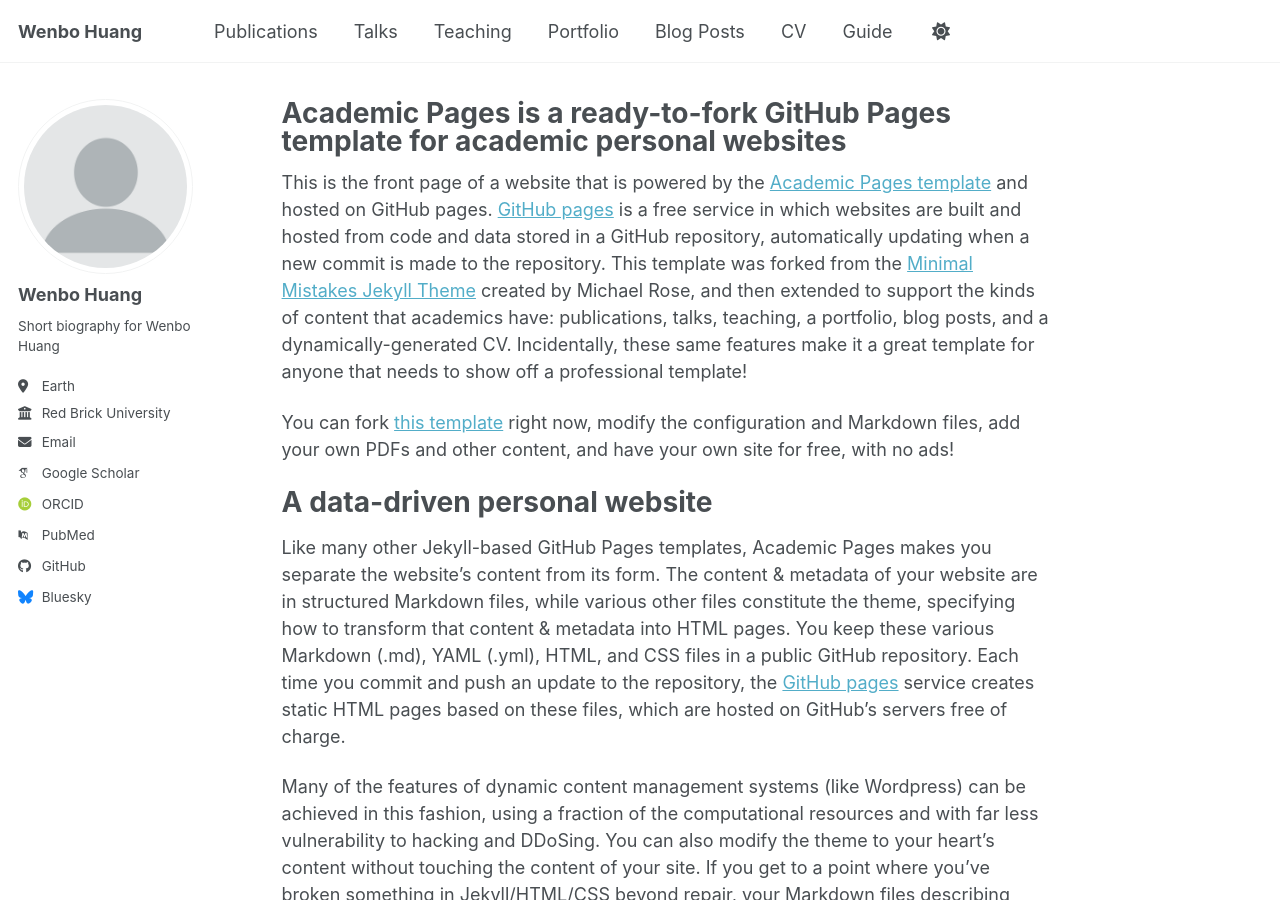
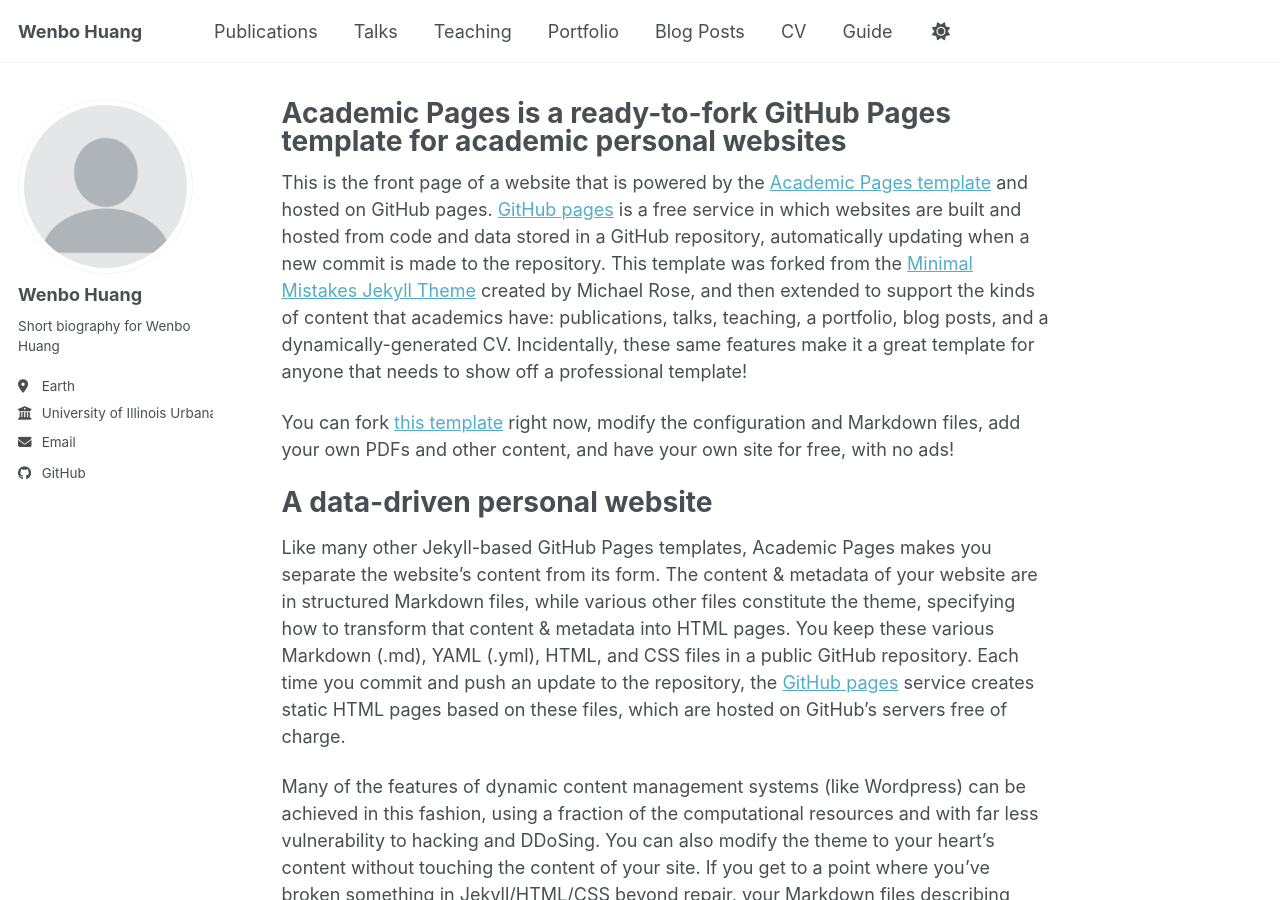
Before and after one commit to WenboHuang3/wenbohuang3.github.io, a Jekyll site: the page built from _pages/about.md, in a window 1280 px wide and 900 px high. Built offline with Jekyll 4.4.1, drawn with Linux system fonts in a browser that asks for light colours; some web fonts are replaced; a script bundle is joined from its source files by our own code; library files that are not in the unit come from our copies.

Commit message:
Update _config.yml

```diff
--- a/_config.yml
+++ b/_config.yml
@@ -28,20 +28,20 @@
   pronouns         : # example: "she/her"
   bio              : "Short biography for Wenbo Huang"
   location         : "Earth"
-  employer         : "Red Brick University"
+  employer         : "University of Illinois Urbana-Champaign"
   uri              : # URL
-  email            : "none@example.org"
+  email            : "wenbo3@illinois.edu"
 
   # Academic websites
   academia         : # URL
   arxiv            : # URL - Update with the correct link to your profile
-  googlescholar    : "https://scholar.google.com/citations?user=PS_CX0AAAAAJ"
+  #googlescholar    : "https://scholar.google.com/citations?user=PS_CX0AAAAAJ"
   inspire-hep      : # URL
   impactstory      : # URL
-  orcid            : "https://orcid.org/yourorcidurl"
+  #orcid            : "https://orcid.org/yourorcidurl"
   semantic         : # URL
   ssrn             : # URL
-  pubmed           : "https://www.ncbi.nlm.nih.gov/pubmed/?term=john+snow"
+  #pubmed           : "https://www.ncbi.nlm.nih.gov/pubmed/?term=john+snow"
   researchgate     : # URL
   scopus           : # URL
   zotero           : # URL
@@ -51,13 +51,13 @@
   bitbucket        : # Username - Update with your username on the site
   codepen          : # Username
   dribbble         : # Username
-  github           : "academicpages"
+  github           : "https://github.com/WenboHuang3"
   kaggle           : # Username
   stackoverflow    : # User number or user number and name (i.e., use "1" or "1/jeff-atwood")
 
   # Social media
   artstation       : # Username
-  bluesky          : "bsky.app" # Replace this with you Bluesky username
+  #bluesky          : "bsky.app" # Replace this with you Bluesky username
   facebook         : # Username
   flickr           : # Username
   foursquare       : # Username
```
